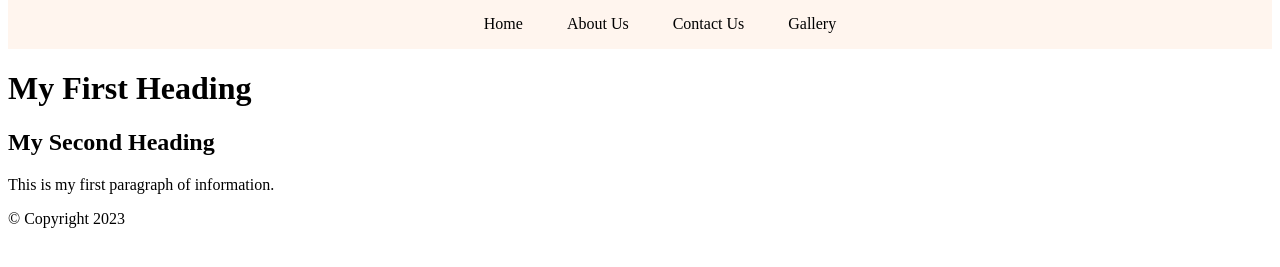
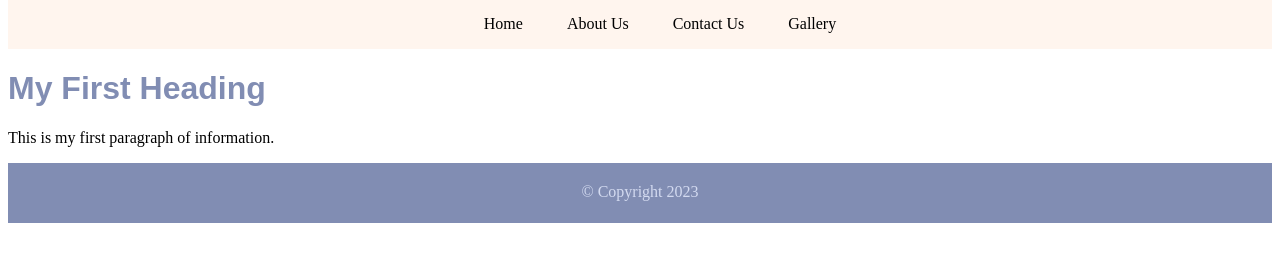
Before and after one commit to tianhaoz126/week2day1, a plain HTML site: page index.html in a window 1280 px wide. Shown: the part 511-778 px from the top of the page. Drawn offline with Linux system fonts and the light colour scheme.

Commit message:
finish index

```diff
--- a/index.html
+++ b/index.html
@@ -41,6 +41,17 @@
         text-align: center;
         padding-top: 2px;
     }
+    main h1 {
+        color: rgb(129,141,179);
+        font-family: Arial;
+    }
+    footer {
+        height: 40px;
+        background-color: rgb(129, 141, 179);
+        text-align: center;
+        padding-top: 20px;
+        color:rgb(211, 218, 240);
+    }
 </style>
 </head>
 <body>
@@ -60,7 +71,6 @@
 <!-- Main Content -->
     <main>
 <h1>My First Heading</h1>
-<h2>My Second Heading</h2>
 <p>This is my first paragraph of information.</p>
     </main>
 <!-- Footer -->
```
